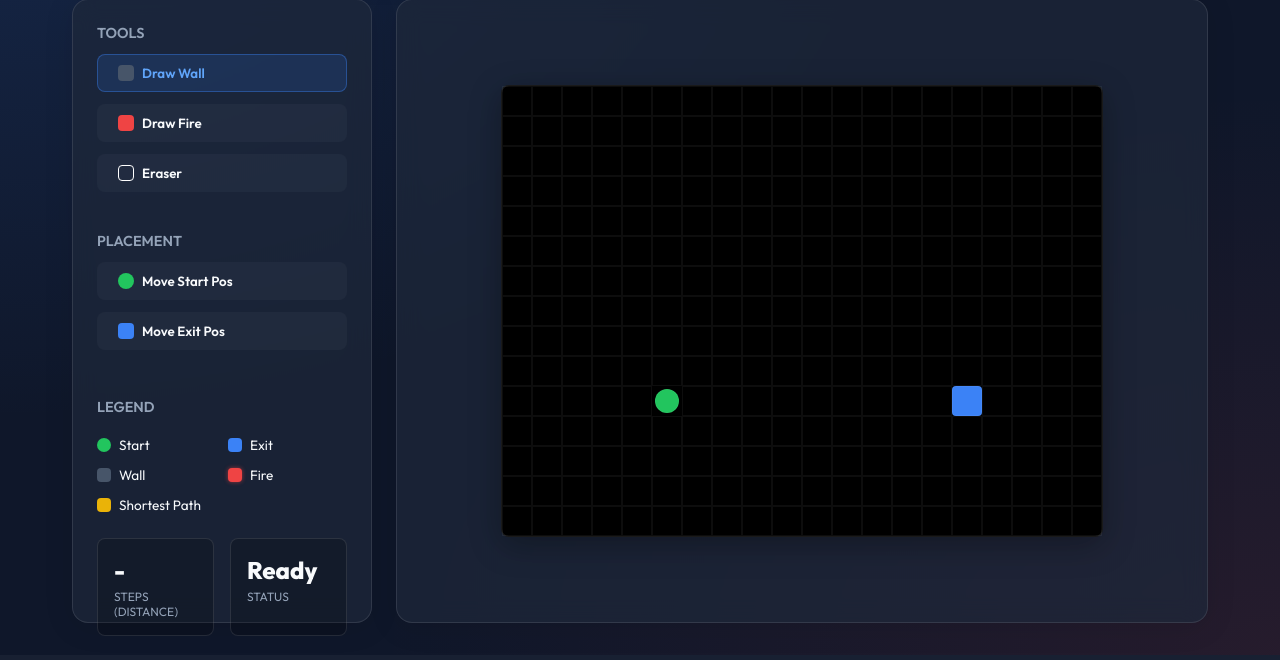
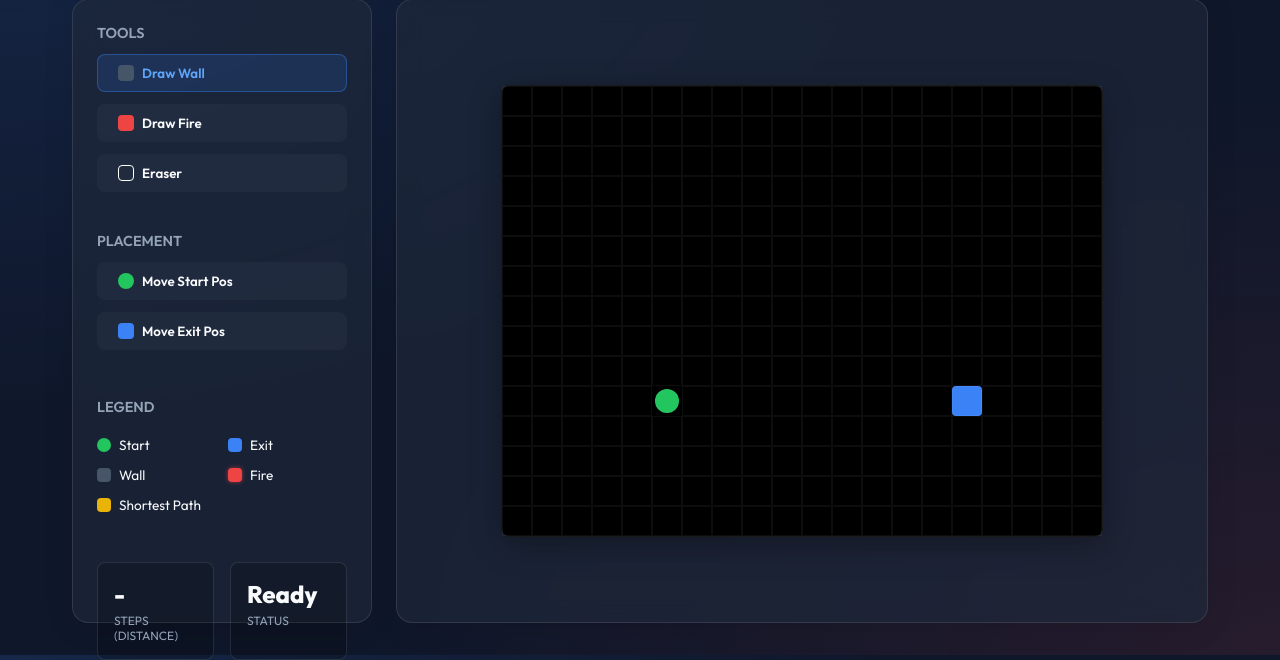
Before and after one commit to Ikhwansantoso/Quiz2, a Flask app: page / in a window 1280 px wide. Shown: the part 145-805 px from the top of the page. Run offline with Flask 3, Linux system fonts and the light colour scheme.

Commit message:
feat: add CSS styling for routefinder application components and animations

```diff
--- a/routefinder-py/static/style.css
+++ b/routefinder-py/static/style.css
@@ -95,7 +95,7 @@ button.outline:hover { background: rgba(255,255,255,0.05); }
   100% { transform: scale(1); background-color: var(--path); box-shadow: 0 0 8px var(--path-glow); border-radius: 4px;}
 }
 
-.stats-panel { display: grid; grid-template-columns: 1fr 1fr; gap: 1rem; margin-top: auto; }
+.stats-panel { display: grid; grid-template-columns: 1fr 1fr; gap: 1rem; margin-top: 1.5rem; }
 .stat-box { background: rgba(0,0,0,0.2); padding: 1rem; border-radius: 8px; border: 1px solid var(--bg-panel-border); }
 .stat-value { font-size: 1.5rem; font-weight: 800; color: var(--text-main); }
 .stat-label { font-size: 0.75rem; color: var(--text-muted); text-transform: uppercase; margin-top: 4px; }
```
